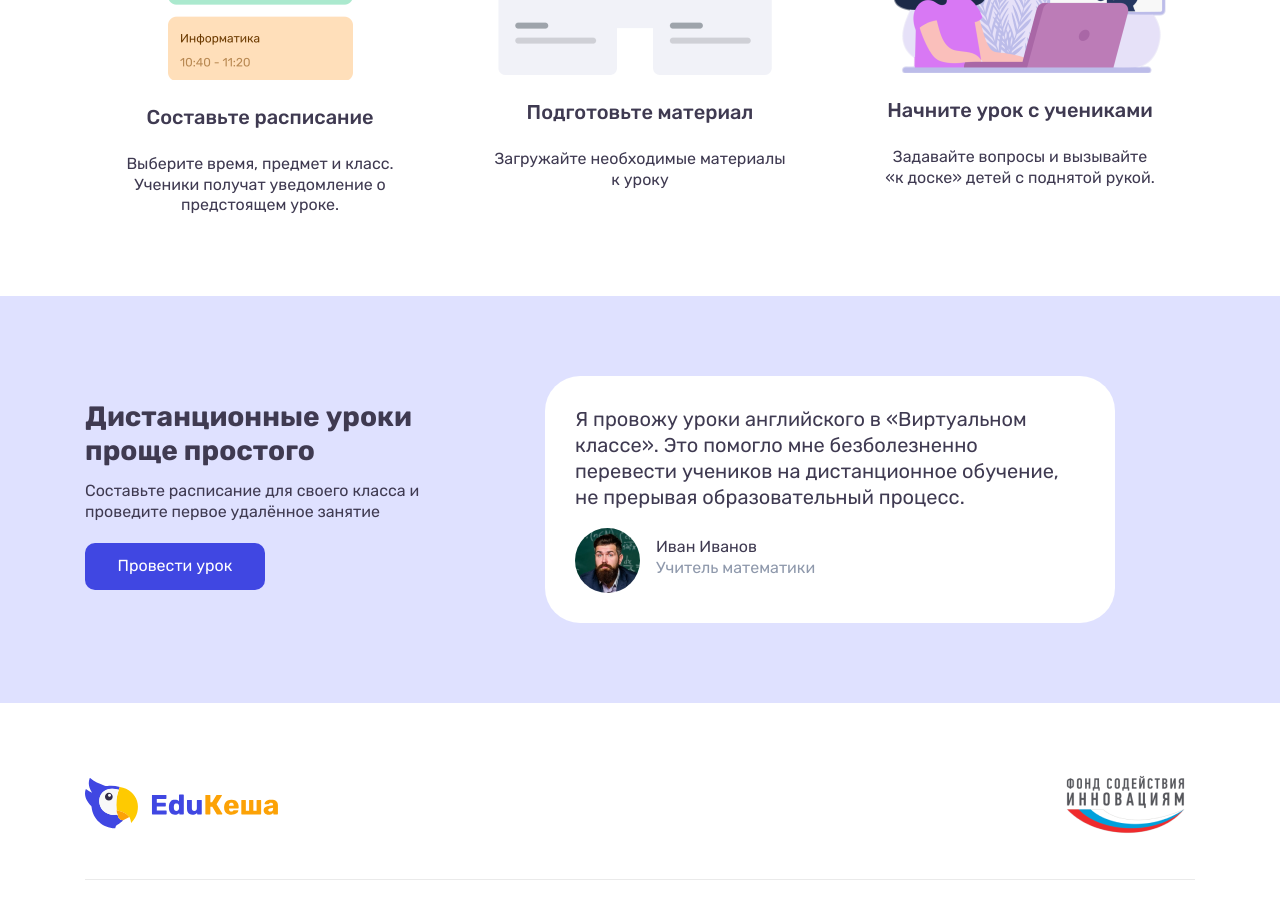
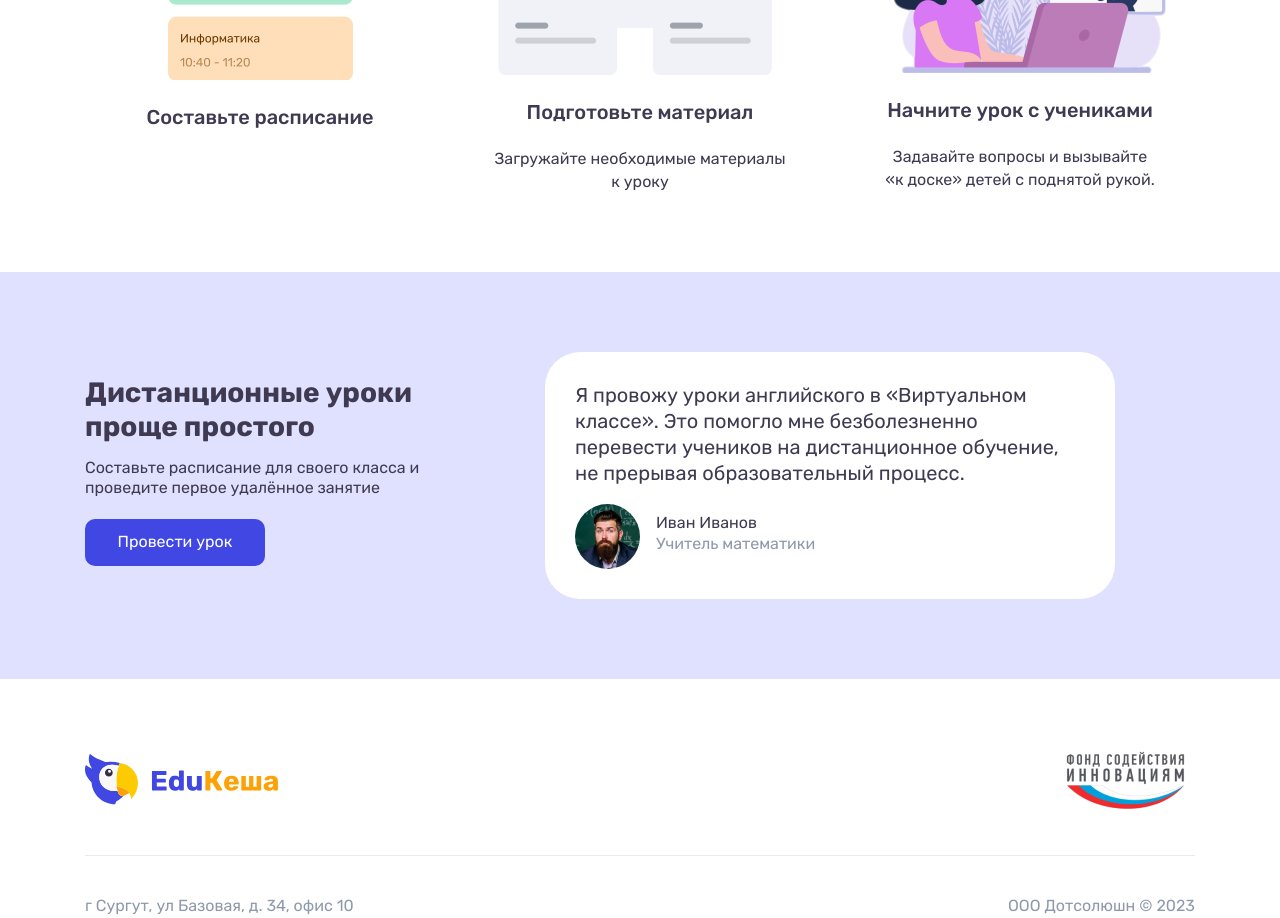
Before and after one commit to GreyStekl0/Project-two, a Vue app: page / in a window 1280 px wide. Shown: the part 2120-3038 px from the top of the page. Built offline with nearby package versions, Linux system fonts and the light colour scheme.

Commit message:
the Project Is Completed

```diff
--- a/src/assets/sass/class.scss
+++ b/src/assets/sass/class.scss
@@ -3,6 +3,8 @@
   background-color: #DFE1FF;
   @media screen and (max-width: $sm) {
     background-color: #fff;
+    padding-top: 60px;
+    padding-bottom: 0;
   }
   pre {
     padding-top: 28px;
--- a/src/assets/sass/idea.scss
+++ b/src/assets/sass/idea.scss
@@ -26,6 +26,9 @@
     .idea__Card-text{
       padding-top: 24px;
       text-align: center;
+      &:last-child{
+        padding-top: 2px;
+      }
     }
 
   }
--- a/src/assets/sass/promo.scss
+++ b/src/assets/sass/promo.scss
@@ -12,6 +12,7 @@
   }
   @media screen and (max-width: $sm) {
     padding-top: 60px;
+    padding-bottom: 0;
     .promo__desktop {
       display: none;
     }
--- a/src/assets/style.css
+++ b/src/assets/style.css
@@ -223,6 +223,7 @@ nav {
 @media screen and (max-width: 576px) {
   .promo {
     padding-top: 60px;
+    padding-bottom: 0;
   }
   .promo .promo__desktop {
     display: none;
@@ -340,6 +341,8 @@ nav {
 @media screen and (max-width: 576px) {
   .class {
     background-color: #fff;
+    padding-top: 60px;
+    padding-bottom: 0;
   }
 }
 .class pre {
@@ -510,6 +513,9 @@ nav {
   padding-top: 24px;
   text-align: center;
 }
+.idea .idea__Card .idea__Card-text:last-child {
+  padding-top: 2px;
+}
 
 .reviews {
   background-color: #DFE1FF;
--- a/src/components/VIdea.vue
+++ b/src/components/VIdea.vue
@@ -1,28 +1,29 @@
 <script setup>
+//Выберите время, предмет и класс. <br> Ученики получат уведомление о <br> предстоящем уроке.
 const idea = [
   {
     img: {
-      src:"/Timetable.png",
-      alt:"Timetable"
+      src: "/Timetable.png",
+      alt: "Timetable"
     },
-  h3:"Составьте расписание",
-  text:"Выберите время, предмет и класс. <br> Ученики получат уведомление о <br> предстоящем уроке."
+    h3: "Составьте расписание",
+    text: ""
   },
   {
     img: {
-      src:"/Group.png",
-      alt:"Group"
+      src: "/Group.png",
+      alt: "Group"
     },
-    h3:"Подготовьте материал",
-    text:"Загружайте необходимые материалы <br> к уроку"
+    h3: "Подготовьте материал",
+    text: ["Загружайте необходимые материалы ", " к уроку"]
   },
   {
     img: {
-      src:"/Lesson.png",
-      alt:"Lesson"
+      src: "/Lesson.png",
+      alt: "Lesson"
     },
-    h3:"Начните урок с учениками",
-    text:"Задавайте вопросы и вызывайте <br> «к доске» детей с поднятой рукой."
+    h3: "Начните урок с учениками",
+    text: ["Задавайте вопросы и вызывайте ", " «к доске» детей с поднятой рукой."]
   },
 
 ]
@@ -45,7 +46,9 @@ const idea = [
             <div class="idea__Card-h3">
               {{ item.h3 }}
             </div>
-            <div class="idea__Card-text" v-html="item.text">
+            <div class="idea__Card-text" v-for="(item,index) in item.text"
+                 :key="index">
+              {{ item }}
             </div>
           </div>
         </div>
--- a/src/components/VPossibilities.vue
+++ b/src/components/VPossibilities.vue
@@ -60,7 +60,7 @@ onMounted(() => {
         Возможности
       </h2>
       <div class="row">
-        <div class="col-6 col-md-3 d-none d-sm-block"
+        <div class="col-6 col-lg-3 d-none d-sm-block"
              v-for="(item,index) in possibilities"
              :key="index">
           <div :class="`possibilities__Card possibilities__Card-${index}`">
```
Also changed, not shown: 1 other file (tests, documents, lock files or other folders).
